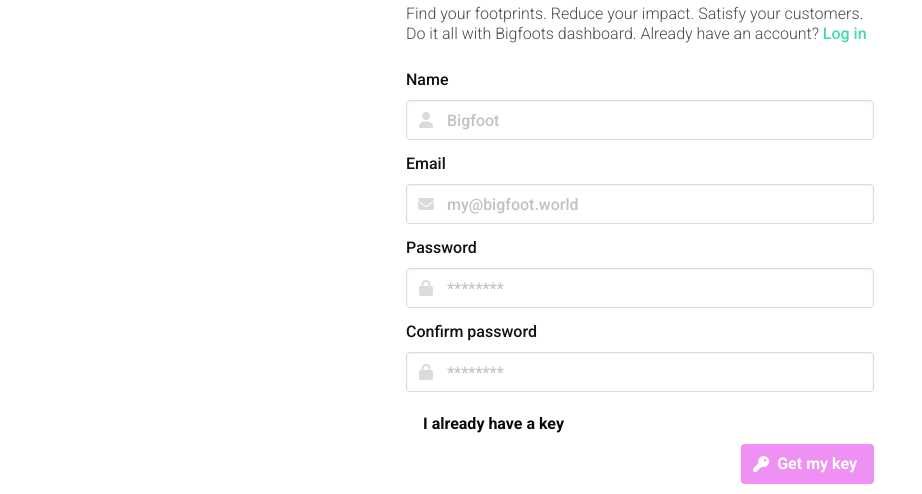
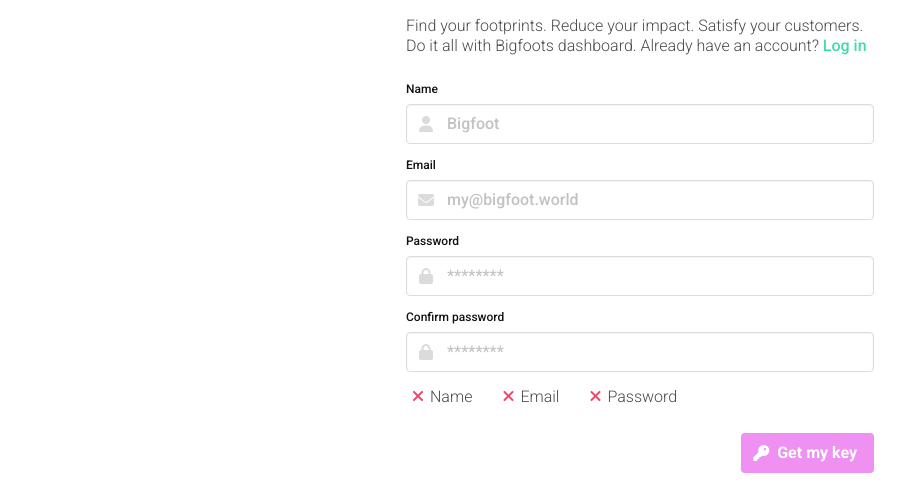
Before and after one commit to therealtimhawkins/dashboard, a Vue app: page /apikey in a window 1280 px wide. Shown: the part 224-718 px from the top of the page, without its empty margins (0-922 px from the left). Built offline with nearby package versions, Linux system fonts and the light colour scheme; what vue-clipboard2, vue-notification would draw is missing.

Commit message:
adds all ui data checkers to register form

```diff
--- a/src/pages/ApiKey.vue
+++ b/src/pages/ApiKey.vue
@@ -21,12 +21,14 @@
             </h2>
             <div>
               <div class="field">
-                <label class="label has-text-weight-normal has-text-black-bis"
+                <label
+                  class="label has-text-weight-normal is-size-7 has-text-black-bis"
                   >Name</label
                 >
                 <div class="control has-icons-left">
                   <input
                     class="input"
+                    :class="nameClass"
                     placeholder="Bigfoot"
                     v-model="name"
                     required
@@ -37,12 +39,14 @@
                 </div>
               </div>
               <div class="field">
-                <label class="label has-text-weight-normal has-text-black-bis"
+                <label
+                  class="label has-text-weight-normal is-size-7 has-text-black-bis"
                   >Email</label
                 >
                 <div class="control has-icons-left">
                   <input
                     class="input"
+                    :class="emailClass"
                     type="email"
                     placeholder="my@bigfoot.world"
                     v-model="email"
@@ -54,7 +58,8 @@
                 </div>
               </div>
               <div class="field">
-                <label class="label has-text-weight-normal has-text-black-bis"
+                <label
+                  class="label has-text-weight-normal is-size-7 has-text-black-bis"
                   >Password</label
                 >
                 <div class="control has-icons-left">
@@ -72,7 +77,8 @@
                 </div>
               </div>
               <div class="field">
-                <label class="label has-text-weight-normal has-text-black-bis"
+                <label
+                  class="label has-text-weight-normal is-size-7 has-text-black-bis"
                   >Confirm password</label
                 >
                 <div class="control has-icons-left">
@@ -89,14 +95,22 @@
                   </span>
                 </div>
               </div>
-              <div>
-                <p>
-                  <router-link
-                    to="/"
-                    class="button is-white has-text-weight-semibold"
-                    >I already have a key</router-link
-                  >
-                </p>
+              <div class="columns">
+                <div class="column is-narrow">
+                  <span class="icon"
+                    ><i class="fas" :class="nameReady"></i></span
+                  ><span class="has-text-weight-light">Name</span>
+                </div>
+                <div class="column is-narrow">
+                  <span class="icon"
+                    ><i class="fas" :class="emailReady"></i></span
+                  ><span class="has-text-weight-light">Email</span>
+                </div>
+                <div class="column is-narrow">
+                  <span class="icon"
+                    ><i class="fas" :class="passwordReady"></i></span
+                  ><span class="has-text-weight-light">Password</span>
+                </div>
               </div>
               <div class="field">
                 <div class="field is-grouped is-grouped-right">
@@ -156,6 +170,7 @@
 
 <script>
 import NavBar from "../components/NavBar"
+import { emailValidation } from "./helpers"
 
 export default {
   name: "ApiKey",
@@ -172,11 +187,42 @@
     NavBar
   },
   computed: {
+    nameClass() {
+      return {
+        "is-primary": this.name
+      }
+    },
+    nameReady() {
+      return {
+        "fa-check has-text-primary": this.name,
+        "fa-times has-text-danger": !this.name
+      }
+    },
+    emailClass() {
+      return {
+        "is-primary": emailValidation(this.email),
+        "is-danger": !emailValidation(this.email) && this.email.length > 0
+      }
+    },
+    emailReady() {
+      return {
+        "fa-check has-text-primary": emailValidation(this.email),
+        "fa-times has-text-danger": !emailValidation(this.email)
+      }
+    },
     passwordClass() {
       return {
         "is-danger": this.password != this.confirmPassword,
         "is-primary":
           this.password === this.confirmPassword && this.password.length > 7
+      }
+    },
+    passwordReady() {
+      return {
+        "fa-check has-text-primary":
+          this.password === this.confirmPassword && this.password.length > 7,
+        "fa-times has-text-danger":
+          this.password != this.confirmPassword || this.password.length === 0
       }
     }
   },
--- /dev/null
+++ b/src/pages/helpers.js
@@ -0,0 +1,5 @@
+export const emailValidation = string => {
+  return /^[a-zA-Z0-9.!#$%&'*+/=?^_`{|}~-]+@[a-zA-Z0-9](?:[a-zA-Z0-9-]{0,61}[a-zA-Z0-9])?(?:\.[a-zA-Z0-9](?:[a-zA-Z0-9-]{0,61}[a-zA-Z0-9])?)*$/.test(
+    string
+  )
+}
```
